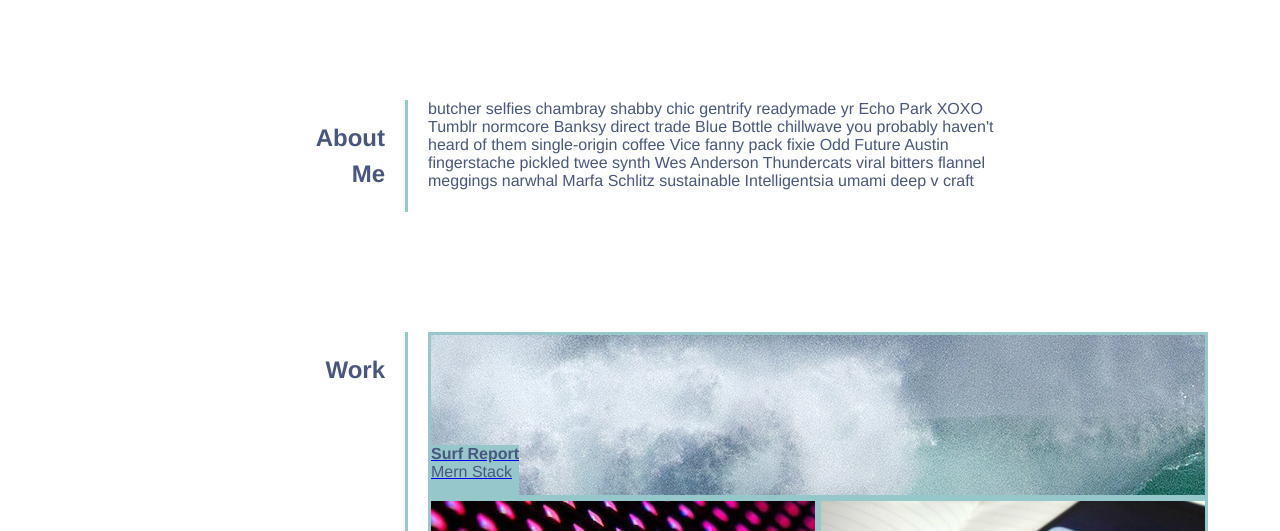
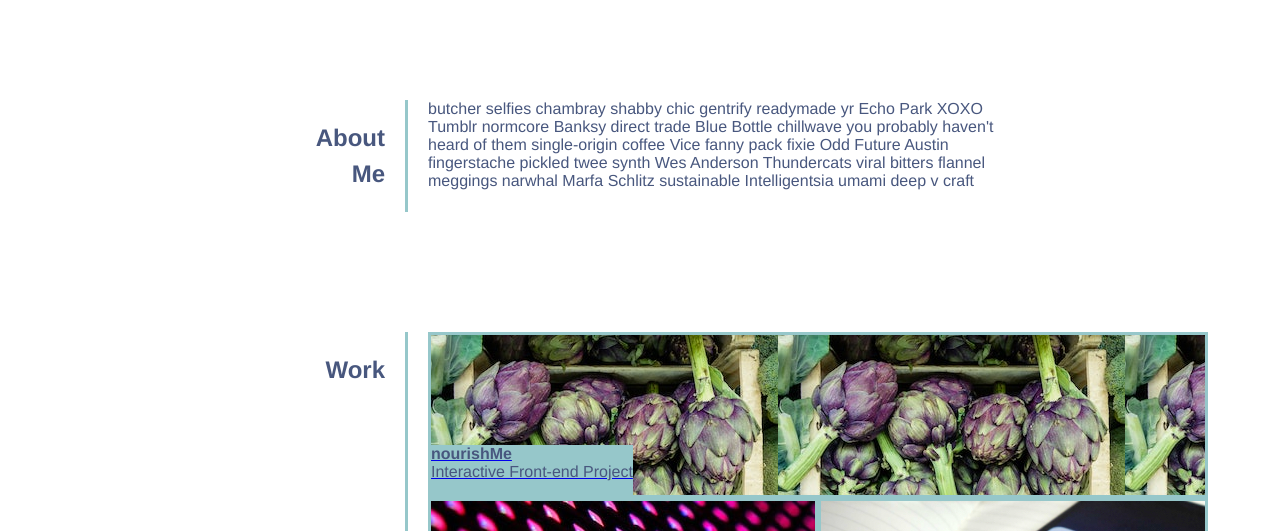
Before and after one commit to wendyqnguyen/wqn-portfolio, a plain HTML site: page index.html in a window 1280 px wide. Shown: the part 269-800 px from the top of the page. Drawn offline with Linux system fonts and the light colour scheme.

Commit message:
added nourishMe

```diff
--- a/index.html
+++ b/index.html
@@ -68,10 +68,10 @@
           </div>
 
           <div class="apps-container">
-            <a href="sample-apps-placeholder.html">
-              <div class="surf-report-sample-app" style="background-image: url('./assets/images/app-1.jpeg');">
+            <a href="https://ellysecarter.github.io/nourish-me/">
+              <div class="surf-report-sample-app" style="background-image: url('./assets/images/app-6.jpeg');">
                 <div class="app-info">
-                  <p><b>Surf Report</b><br>Mern Stack</p>
+                  <p><b>nourishMe</b><br>Interactive Front-end Project</p>
                 </div>
             </div>
           </a>
```
Also changed, not shown: assets/images/app-6.jpeg (added), 2 other files.
